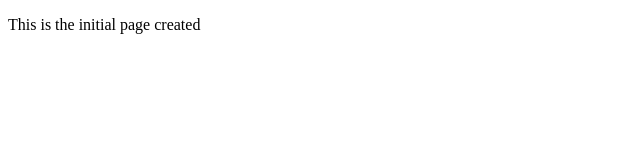
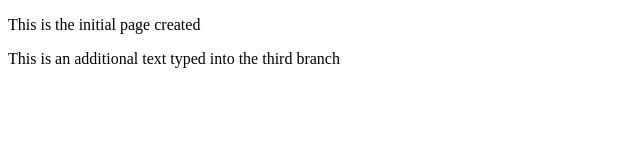
Before and after one commit to EttaJames/MergingBranches, a plain HTML site: page index.html in a window 1280 px wide. Shown: the whole page, without its empty margins (0-640 px from the left). Drawn offline with Linux system fonts and the light colour scheme.

Commit message:
additional text written into branch 3

```diff
--- a/index.html
+++ b/index.html
@@ -7,5 +7,6 @@
   </head>
   <body>
     <p>This is the initial page created</p>
+    <p>This is an additional text typed into the third branch</p>
   </body>
 </html>
```
